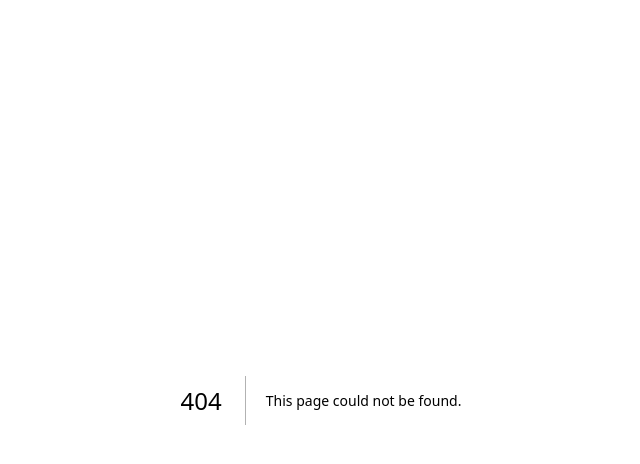
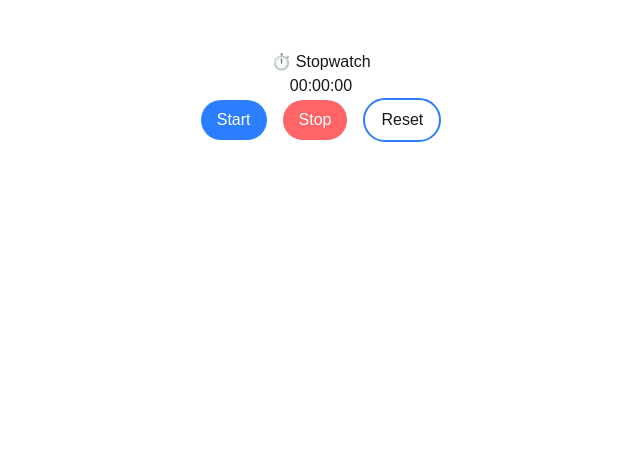
Before and after one commit to pushpendersingh97/life_with_push, a Next.js app: page /stopwatch in a window 1280 px wide. Before the commit this address had no page. Shown: the top 464 px of the page, without its empty margins (319-959 px from the left). Built offline with nearby package versions, Linux system fonts and the light colour scheme.

Commit message:
Stopwatch Implementation

```diff
--- /dev/null
+++ b/src/app/(projects)/stopwatch/page.tsx
@@ -0,0 +1,68 @@
+'use client';
+
+import React, { useState, useEffect, useRef } from 'react';
+
+const Stopwatch = () => {
+  const [time, setTime] = useState(0);
+  const [isRunning, setIsRunning] = useState(false);
+  const intervalRef = useRef<NodeJS.Timeout | null>(null);
+
+  useEffect(() => {
+    if (isRunning) {
+      intervalRef.current = setInterval(() => {
+        setTime((prevTime) => prevTime + 1);
+      }, 1000);
+    }
+
+    return () => {
+      if (intervalRef.current) clearInterval(intervalRef.current);
+    };
+  }, [isRunning]);
+
+  const handleStart = () => {
+    if (!isRunning) setIsRunning(true);
+  };
+
+  const handleStop = () => {
+    setIsRunning(false);
+    if (intervalRef.current) clearInterval(intervalRef.current);
+  };
+
+  const handleReset = () => {
+    setIsRunning(false);
+    if (intervalRef.current) clearInterval(intervalRef.current);
+    setTime(0);
+  };
+
+  // Helper to format time
+  const formatTime = (seconds: number) => {
+    const hrs = String(Math.floor(seconds / 3600)).padStart(2, '0');
+    const mins = String(Math.floor((seconds % 3600) / 60)).padStart(2, '0');
+    const secs = String(seconds % 60).padStart(2, '0');
+    return `${hrs}:${mins}:${secs}`;
+  };
+
+  return (
+    <div style={styles.container}>
+      <h1>⏱️ Stopwatch</h1>
+      <h2>{formatTime(time)}</h2>
+      <div>
+        <button onClick={handleStart} className="px-4 py-2 bg-blue-500 mx-2 rounded-full text-white">
+          Start
+        </button>
+        <button onClick={handleStop} className="px-4 py-2 bg-red-400 mx-2 rounded-full text-white">
+          Stop
+        </button>
+        <button onClick={handleReset} className="px-4 py-2 border-blue-500 border-2 mx-2 rounded-full">
+          Reset
+        </button>
+      </div>
+    </div>
+  );
+};
+
+const styles: { container: React.CSSProperties } = {
+  container: { textAlign: 'center', fontFamily: 'sans-serif', marginTop: '50px' },
+};
+
+export default Stopwatch;
--- /dev/null
+++ b/src/hooks/useDebounce.jsx
@@ -0,0 +1,21 @@
+import { useEffect } from 'react';
+
+const useDebounce = (value, delay) => {
+  const [debouncedVal, setDebouncedVal] = useState('');
+
+  useEffect(() => {
+    const handler = setTimeout(() => {
+      setDebouncedVal(value);
+    }, delay);
+
+    return () => {
+      clearTimeout(handler);
+    };
+  }, []);
+
+  return debouncedVal;
+};
+
+export default useDebounce;
+
+// Usage: useDebounce(inputTxt, 1000)
```
